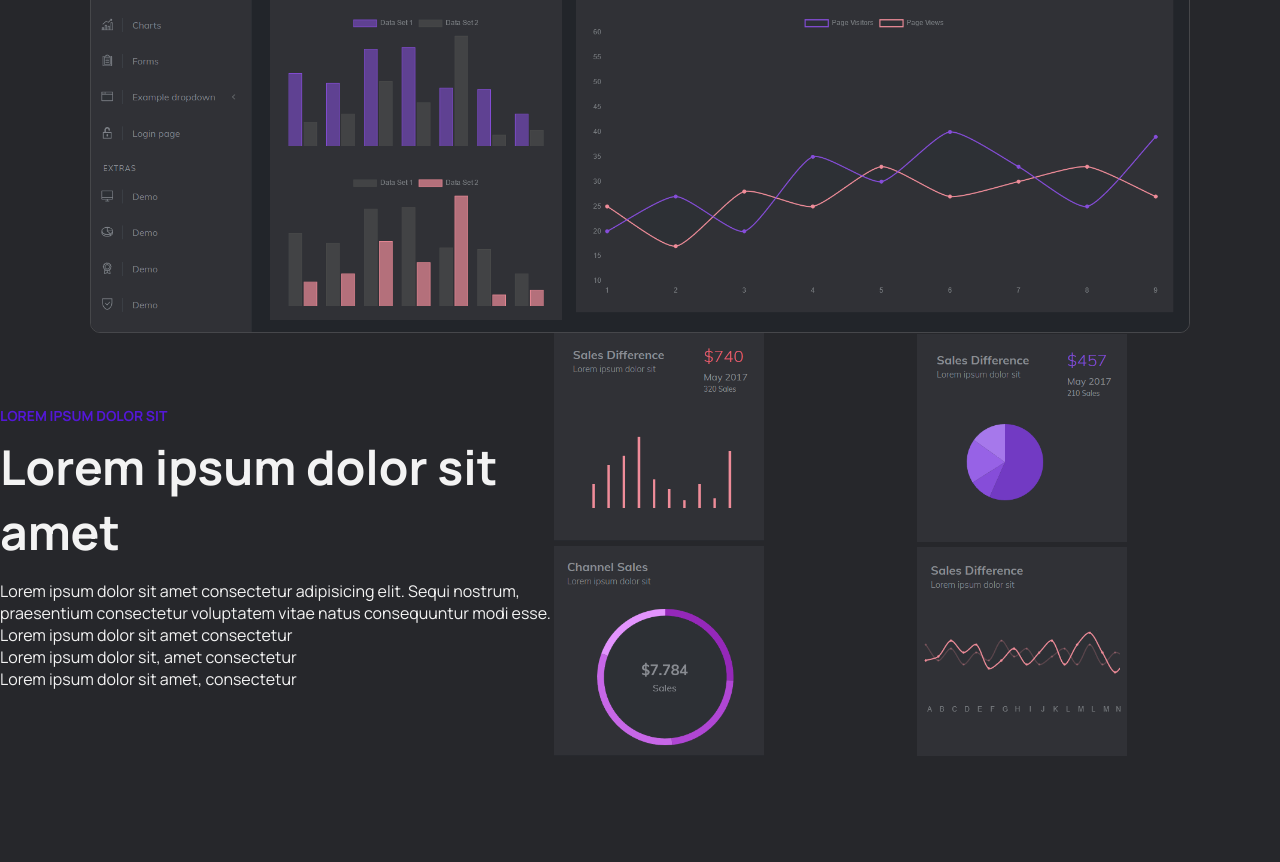
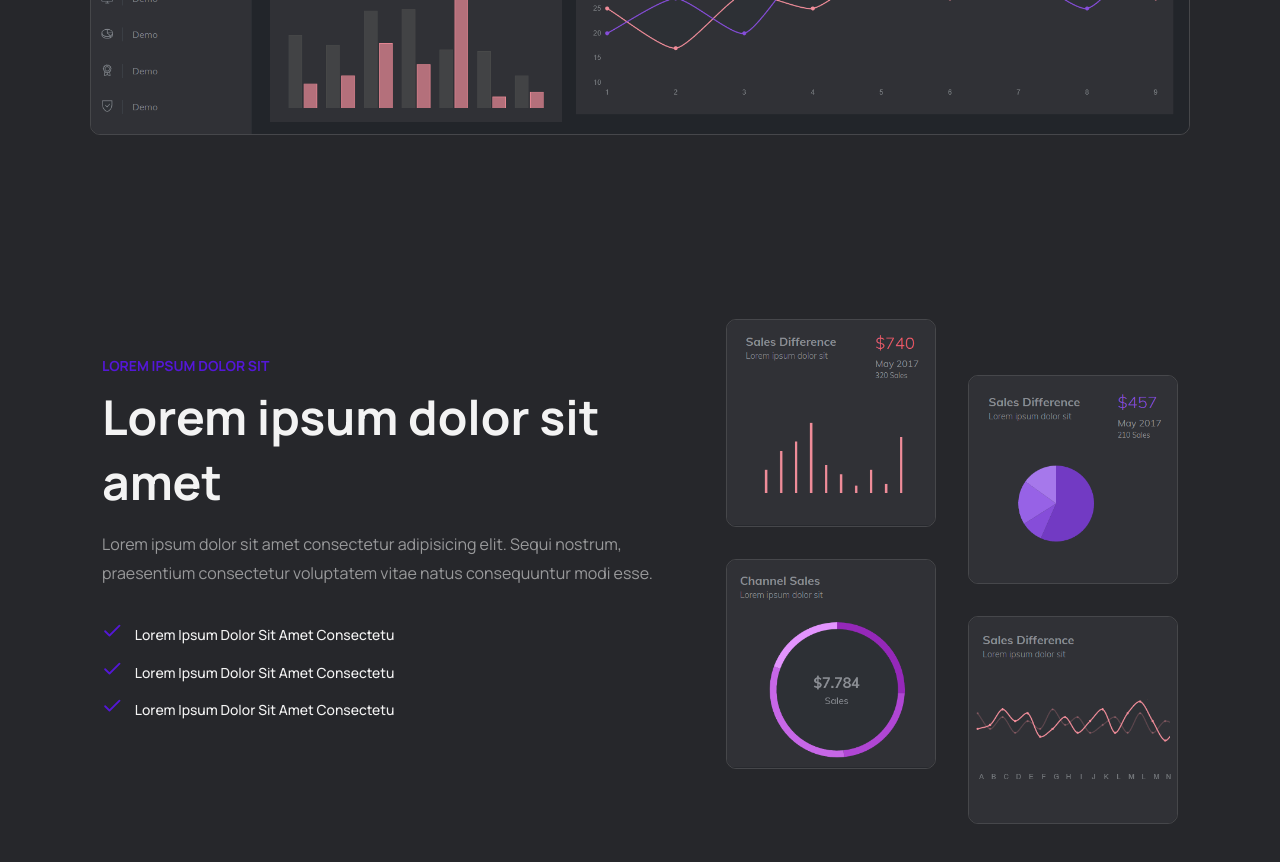
Before and after one commit to jonathafernandes/insight-cast, a React (Vite) app: page / in a window 1280 px wide. Shown: the part 1180-2042 px from the top of the page. Before the commit the page ends 1941 px from the top, so only its background shows below. Built offline with nearby package versions, Linux system fonts and the light colour scheme.

Commit message:
finished section one

```diff
--- a/src/components/features/Features.jsx
+++ b/src/components/features/Features.jsx
@@ -4,19 +4,35 @@ import feature1 from '../../assets/images/feature1.e0027e8f.jpg';
 import feature2 from '../../assets/images/feature2.7379c11f.jpg';
 import feature3 from '../../assets/images/feature3.552ca605.jpg';
 import feature4 from '../../assets/images/feature4.f680f503.jpg';
+import { Check } from '@phosphor-icons/react';
 
 export function Features() {
     return (
         <div className={styles.content}>
-            <section>
+            <section className={styles.one}>
                 <div className={styles.contentText}>
                     <span>Lorem ipsum dolor sit</span>
                     <h2>Lorem ipsum dolor sit amet</h2>
                     <p>Lorem ipsum dolor sit amet consectetur adipisicing elit. Sequi nostrum, praesentium consectetur voluptatem vitae natus consequuntur modi esse.</p>
                     <ul>
-                        <li>Lorem ipsum dolor sit amet consectetur</li>
-                        <li>Lorem ipsum dolor sit, amet consectetur</li>
-                        <li>Lorem ipsum dolor sit amet, consectetur</li>
+                        <li>
+                            <Check size={20} weight="bold" />
+                            <span>
+                                Lorem ipsum dolor sit amet consectetu
+                            </span>
+                        </li>
+                        <li>
+                            <Check size={20} weight="bold" />
+                            <span>
+                                Lorem ipsum dolor sit amet consectetu
+                            </span>
+                        </li>
+                        <li>
+                            <Check size={20} weight="bold" />
+                            <span>
+                                Lorem ipsum dolor sit amet consectetu
+                            </span>
+                        </li>
                     </ul>
                 </div>
                 <div className={styles.contentImages}>
@@ -25,12 +41,14 @@ export function Features() {
                         <img src={feature2} alt="" />
                     </div>
                     <div>
-                        <img src={feature3} alt="" />
+                        <img className={styles.imgTwo} src={feature3} alt="" />
                         <img src={feature4} alt="" />
                     </div>
                 </div>
             </section>
-            <section></section>
+            <section className={styles.two}>
+
+            </section>
         </div>
     )
 }
--- a/src/components/hero/Hero.jsx
+++ b/src/components/hero/Hero.jsx
@@ -7,7 +7,7 @@ export function Hero() {
     return (
         <div className={styles.content}>
             <p className={styles.subtitle}>Lorem ipsum dolor sit amet consectetur</p>
-            <h1 className={styles.title}>Lorem ipsum dolor sit amet consectetur adipisicing elit, suscipit, atque distinctio saepe eos.</h1>
+            <h1 className={styles.title}>Lorem ipsum dolor sit amet consectetur adipisicing elit</h1>
             <p className={styles.description}>
                 Lorem, ipsum dolor sit amet consectetur adipisicing elit. Ab reprehenderit qui praesentium ut nulla! Corrupti dolorum ipsam culpa eos.
             </p>
--- a/src/components/sass/Features.module.sass
+++ b/src/components/sass/Features.module.sass
@@ -4,7 +4,8 @@
 .content
     section
         @include mixins.flex-container
-        justify-content: space-around
+        margin: 8rem 1rem 0 1rem
+        padding-bottom: 5rem
 
         .contentText
             width: 50%
@@ -21,9 +22,45 @@
                 font-weight: 700
                 margin: 0.5rem 0 1rem 0
 
+                width: 90%
+
+            p
+                color: variables.$secondory-text-color
+                line-height: 1.8rem
+
+                width: 90%
+
+            ul
+                margin-top: 2rem
+                line-height: 1.8rem
+
+                li
+                    margin-bottom: 0.5rem
+
+                    svg
+                        color: variables.$primary-color
+                        margin-right: 0.8rem
+
+                    span
+                        color: variables.$text-color
+                        text-transform: capitalize
+                        font-weight: 500
+
         .contentImages
             @include mixins.flex-container
+            gap: 2rem
 
-            img
-                width: 100%
-                max-width: 210px
+            div
+                @include mixins.flex-container
+                flex-direction: column
+                gap: 2rem
+                align-items: flex-start
+                justify-content: flex-start
+
+                img
+                    width: 100%
+                    max-width: 210px
+                    @include mixins.border-radius
+
+            .imgTwo
+                margin-top: 7rem
--- a/src/components/sass/Hero.module.sass
+++ b/src/components/sass/Hero.module.sass
@@ -56,5 +56,4 @@
         height: 100%
         max-width: 1100px
         object-fit: cover
-        border-radius: 10px
-        border: 1px solid variables.$border-color
+        @include mixins.border-radius
--- a/src/components/sass/Main.module.sass
+++ b/src/components/sass/Main.module.sass
@@ -0,0 +1,6 @@
+@use 'variables'
+@use 'mixins'
+
+.content
+    @include mixins.flex-container
+    flex-direction: column
--- a/src/components/sass/_mixins.sass
+++ b/src/components/sass/_mixins.sass
@@ -28,3 +28,7 @@
 @mixin secondary-hover
     &:hover
         background: variables.$primary-color
+
+@mixin border-radius()
+    border-radius: 10px
+    border: 1px solid variables.$border-color
```
